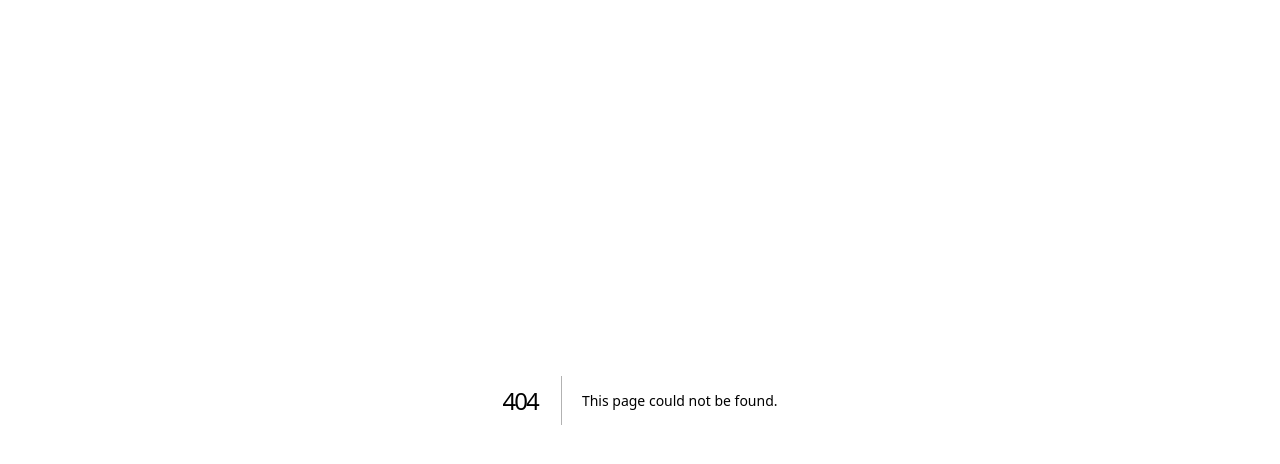
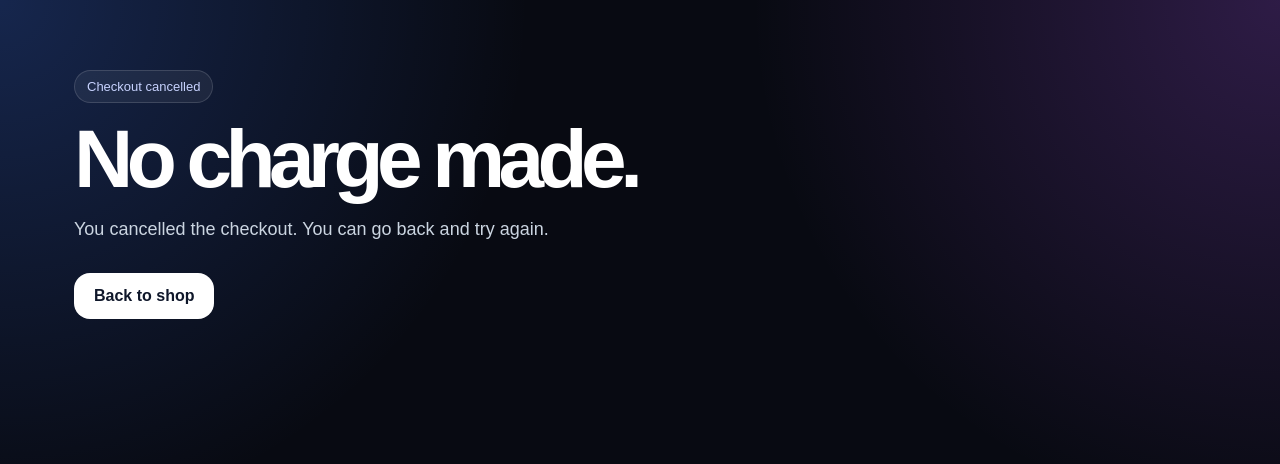
Before and after one commit to Allianzee/Dropshipsite, a Next.js app: page /cancel in a window 1280 px wide. Before the commit this address had no page. Shown: the top 464 px of the page. Built offline with nearby package versions, Linux system fonts and the light colour scheme.

Commit message:
Add CancelPage component for checkout cancellation

```diff
--- /dev/null
+++ b/app/cancel/page.tsx
@@ -0,0 +1,16 @@
+export default function CancelPage() {
+  return (
+    <main className="page">
+      <section className="hero">
+        <div>
+          <span className="badge">Checkout cancelled</span>
+          <h1>No charge made.</h1>
+          <p>You cancelled the checkout. You can go back and try again.</p>
+          <div className="ctaRow">
+            <a className="btn btnPrimary" href="/">Back to shop</a>
+          </div>
+        </div>
+      </section>
+    </main>
+  );
+}
```
